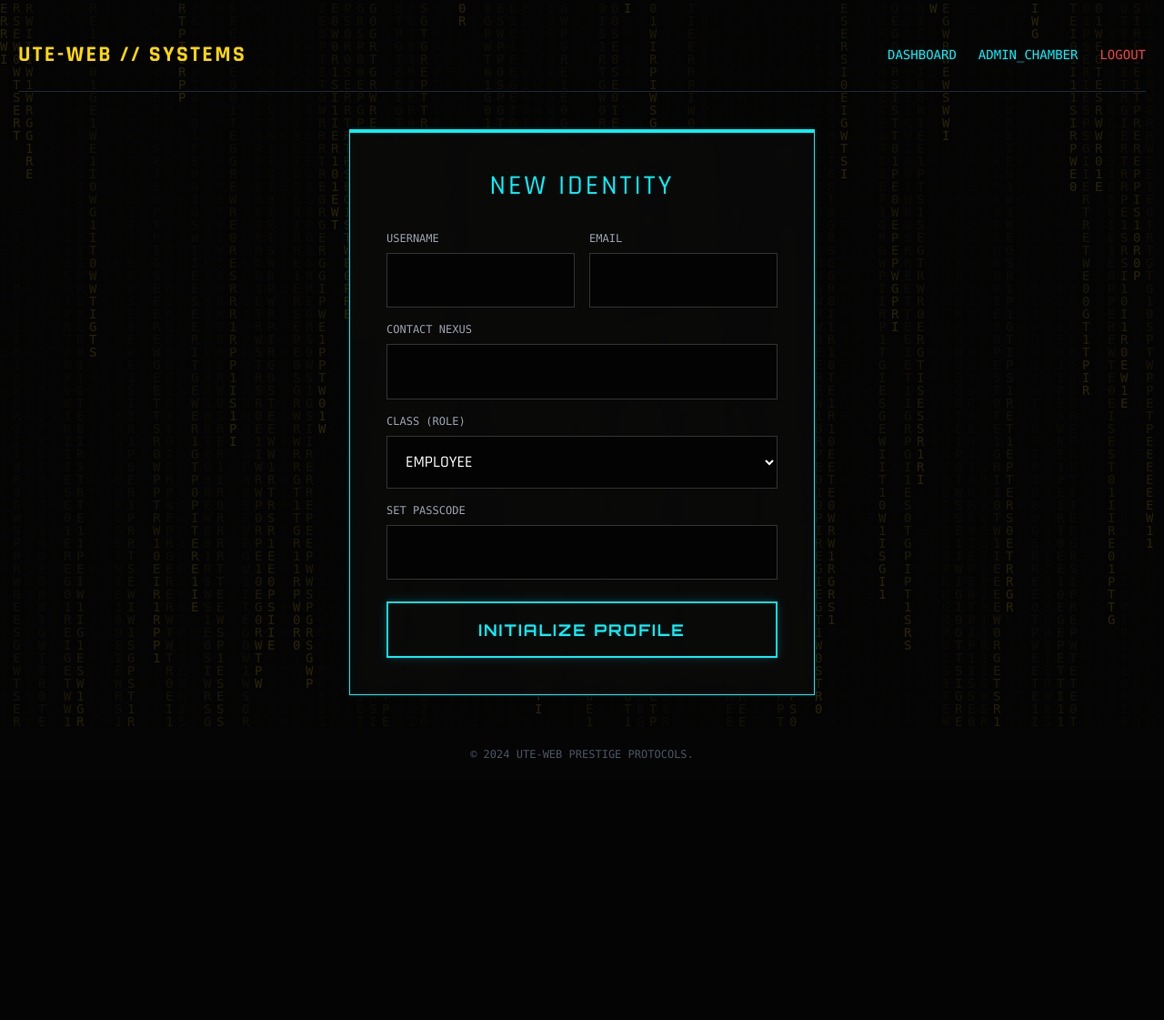
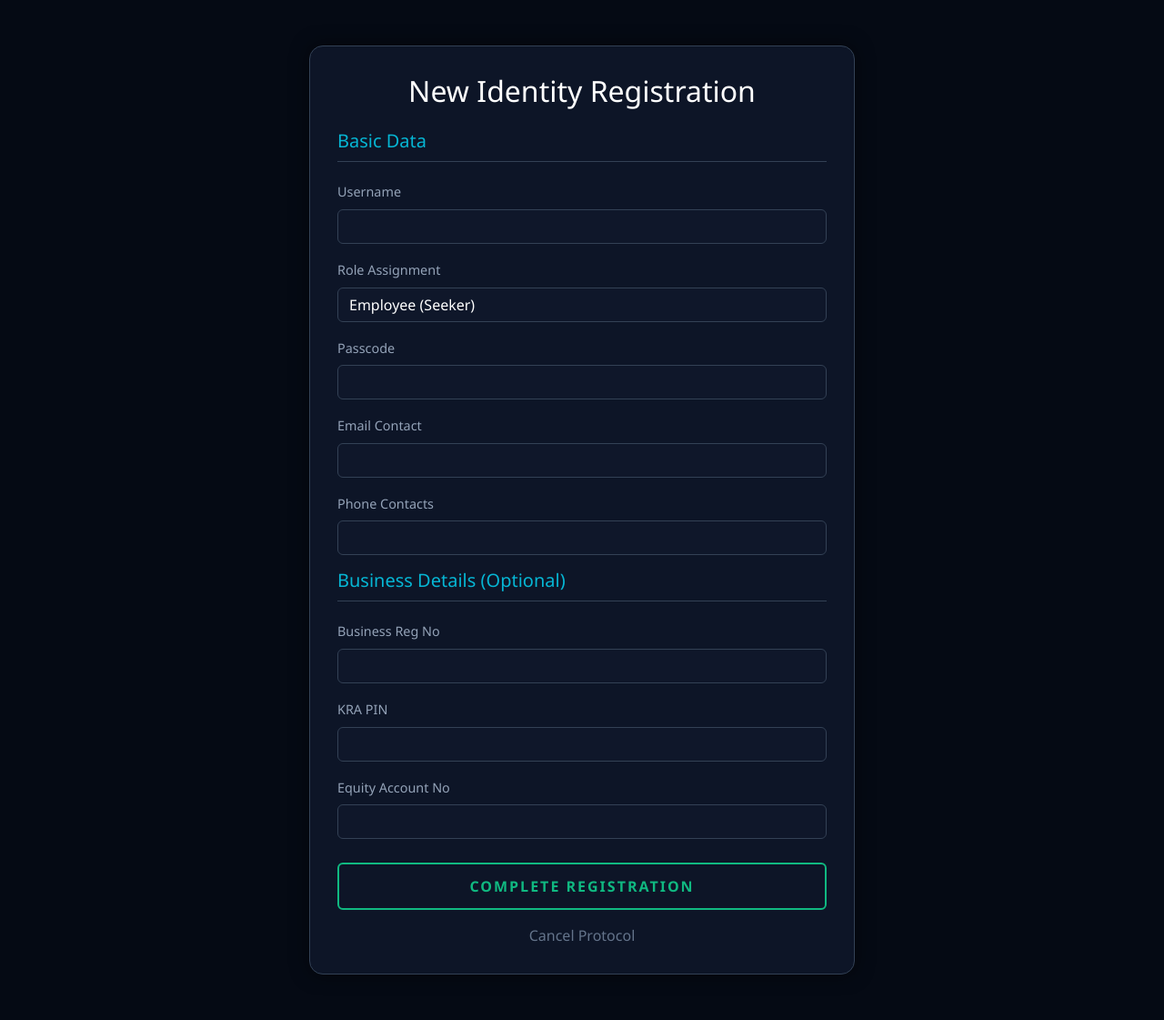
Before and after one commit to reubenwaithaka839-crypto/ute-web, a Flask app: page /register in a window 1280 px wide. Shown: the whole page at 91% size. Before the commit the page ends 834 px from the top, so only its background shows below. Run offline with Flask 3, Linux system fonts and the light colour scheme; the visitor is signed in with stand-in values (Sample User, id 1); some libraries are stand-ins or nearby versions.

Commit message:
Refactor registration form layout and styles

```diff
--- a/templates/register.html
+++ b/templates/register.html
@@ -1,60 +1,132 @@
-{% extends "base.html" %}
+<!DOCTYPE html>
+<html lang="en">
+<head>
+    <meta charset="UTF-8">
+    <meta name="viewport" content="width=device-width, initial-scale=1.0">
+    <title>System Registration</title>
+    <link href="https://cdn.jsdelivr.net/npm/bootstrap@5.3.0/dist/css/bootstrap.min.css" rel="stylesheet">
+    <link rel="stylesheet" href="https://cdnjs.cloudflare.com/ajax/libs/font-awesome/6.0.0/css/all.min.css">
+    <style>
+        :root {
+            --bg-dark: #050a14;
+            --accent-cyan: #06b6d4;
+            --accent-green: #10b981;
+        }
+        body {
+            background-color: var(--bg-dark);
+            color: #e2e8f0;
+            font-family: 'Segoe UI', sans-serif;
+            padding-top: 50px;
+            padding-bottom: 50px;
+        }
+        .reg-container {
+            max-width: 600px;
+            margin: 0 auto;
+            background: rgba(15, 23, 42, 0.9);
+            border: 1px solid #334155;
+            border-radius: 15px;
+            padding: 30px;
+            box-shadow: 0 0 20px rgba(0,0,0,0.5);
+        }
+        .form-control {
+            background: #0f172a;
+            border: 1px solid #334155;
+            color: #fff;
+            margin-bottom: 15px;
+        }
+        .form-control:focus {
+            border-color: var(--accent-cyan);
+            color: #fff;
+            box-shadow: 0 0 10px rgba(6, 182, 212, 0.3);
+        }
+        .form-label {
+            color: #94a3b8;
+            font-size: 0.9rem;
+        }
+        .btn-cyber {
+            width: 100%;
+            background: transparent;
+            border: 2px solid var(--accent-green);
+            color: var(--accent-green);
+            padding: 12px;
+            font-weight: bold;
+            text-transform: uppercase;
+            letter-spacing: 2px;
+            margin-top: 10px;
+            transition: all 0.3s;
+        }
+        .btn-cyber:hover {
+            background: var(--accent-green);
+            color: #000;
+            box-shadow: 0 0 30px var(--accent-green);
+        }
+        .section-title {
+            color: var(--accent-cyan);
+            border-bottom: 1px solid #334155;
+            padding-bottom: 10px;
+            margin-bottom: 20px;
+        }
+    </style>
+</head>
+<body>
 
-{% block content %}
-<div class="flex justify-center items-center min-h-[80vh]">
-    <div class="card-cyber w-full max-w-lg border-t-4 border-[#00F3FF]">
-        <h2 class="font-tech text-3xl text-center text-[#00F3FF] mb-8 tracking-widest">NEW IDENTITY</h2>
+    <div class="container">
+        <div class="reg-container">
+            <h2 class="text-center mb-4" style="color: #fff;">New Identity Registration</h2>
 
-        <form method="POST">
-            <div class="grid grid-cols-1 md:grid-cols-2 gap-4 mb-4">
-                <div>
-                    <label class="block text-gray-400 mb-2 font-mono text-xs">USERNAME</label>
-                    <input type="text" name="username" required class="input-cyber">
+            {% with messages = get_flashed_messages() %}
+                {% if messages %}
+                    <div class="alert alert-danger">{{ messages[0] }}</div>
+                {% endif %}
+            {% endwith %}
+
+            <form method="POST">
+                <h5 class="section-title">Basic Data</h5>
+                <div class="mb-3">
+                    <label class="form-label">Username</label>
+                    <input type="text" name="username" class="form-control" required>
                 </div>
-                <div>
-                    <label class="block text-gray-400 mb-2 font-mono text-xs">EMAIL</label>
-                    <input type="email" name="email" required class="input-cyber">
+                <div class="mb-3">
+                    <label class="form-label">Role Assignment</label>
+                    <select name="role" class="form-control">
+                        <option value="employee">Employee (Seeker)</option>
+                        <option value="employer">Employer (Poster)</option>
+                    </select>
                 </div>
+                <div class="mb-3">
+                    <label class="form-label">Passcode</label>
+                    <input type="password" name="password" class="form-control" required>
+                </div>
+                <div class="mb-3">
+                    <label class="form-label">Email Contact</label>
+                    <input type="email" name="email" class="form-control" required>
+                </div>
+                <div class="mb-3">
+                    <label class="form-label">Phone Contacts</label>
+                    <input type="text" name="contacts" class="form-control" required>
+                </div>
+
+                <h5 class="section-title">Business Details (Optional)</h5>
+                <div class="mb-3">
+                    <label class="form-label">Business Reg No</label>
+                    <input type="text" name="business_reg_no" class="form-control">
+                </div>
+                <div class="mb-3">
+                    <label class="form-label">KRA PIN</label>
+                    <input type="text" name="kra_pin" class="form-control">
+                </div>
+                <div class="mb-3">
+                    <label class="form-label">Equity Account No</label>
+                    <input type="text" name="equity_account" class="form-control">
+                </div>
+
+                <button type="submit" class="btn btn-cyber">Complete Registration</button>
+            </form>
+            <div class="text-center mt-3">
+                <a href="/" style="color: #64748b; text-decoration: none;">Cancel Protocol</a>
             </div>
+        </div>
+    </div>
 
-            <div class="mb-4">
-                <label class="block text-gray-400 mb-2 font-mono text-xs">CONTACT NEXUS</label>
-                <input type="text" name="contacts" required class="input-cyber">
-            </div>
-
-            <div class="mb-4">
-                <label class="block text-gray-400 mb-2 font-mono text-xs">CLASS (ROLE)</label>
-                <select name="role" id="role-select" class="input-cyber">
-                    <option value="employee">EMPLOYEE</option>
-                    <option value="employer">EMPLOYER</option>
-                </select>
-            </div>
-
-            <div class="mb-4" id="biz-reg-group" style="display:none;">
-                <label class="block text-gray-400 mb-2 font-mono text-xs">BUSINESS REG NO</label>
-                <input type="text" name="business_reg_no" class="input-cyber">
-            </div>
-
-            <div class="mb-6">
-                <label class="block text-gray-400 mb-2 font-mono text-xs">SET PASSCODE</label>
-                <input type="password" name="password" required class="input-cyber">
-            </div>
-
-            <button type="submit" class="btn-cyber btn-blue">
-                INITIALIZE PROFILE
-            </button>
-        </form>
-    </div>
-</div>
-
-<script>
-    const urlParams = new URLSearchParams(window.location.search);
-    const role = urlParams.get('role');
-    if(role) document.getElementById('role-select').value = role;
-
-    document.getElementById('role-select').addEventListener('change', function() {
-        const bizGroup = document.getElementById('biz-reg-group');
-        bizGroup.style.display = this.value === 'employer' ? 'block' : 'none';
-    });
-</script>
-{% endblock %}
+</body>
+</html>
```
